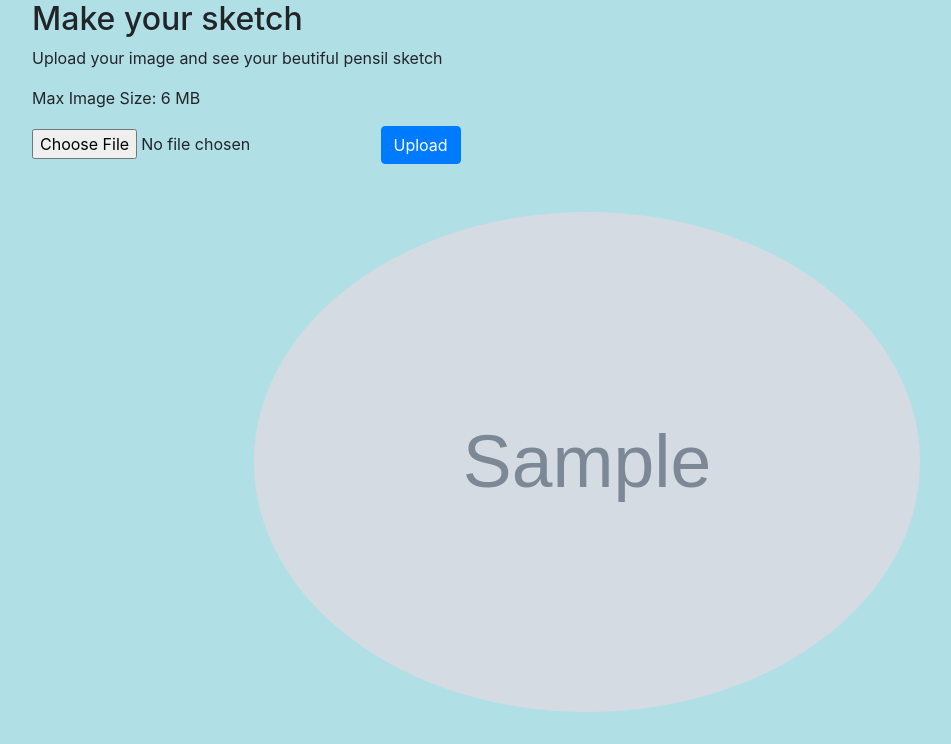
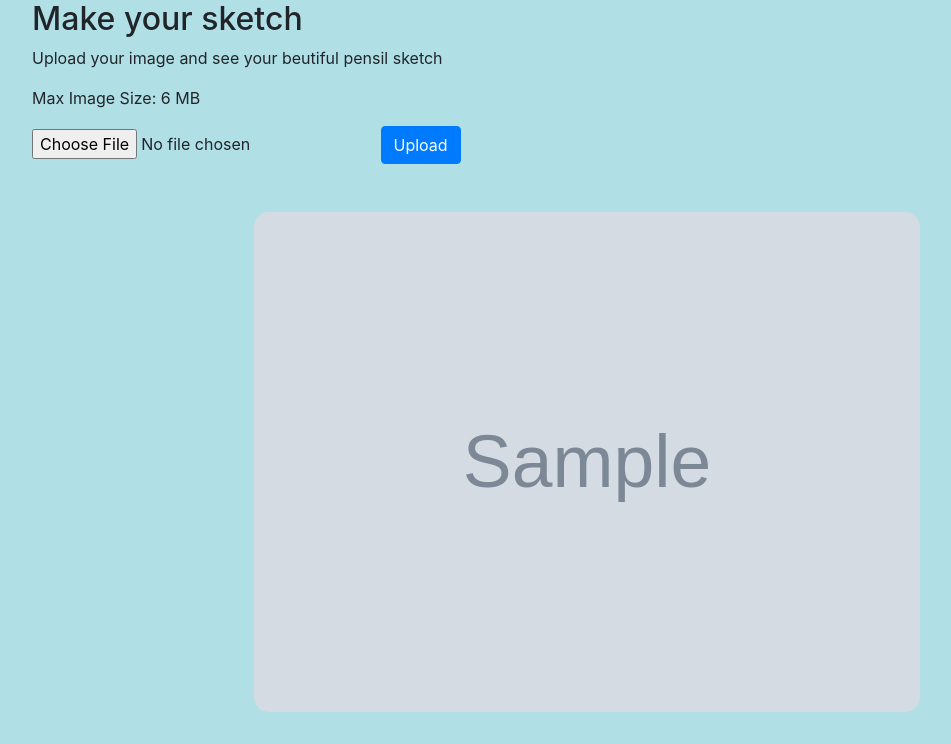
Before and after one commit to hrishi3/makeyoursketch, a Flask app: template templates/index.html in a window 1280 px wide. Shown: the part 56-800 px from the top of the page, without its empty margins (53-1004 px from the left). Run offline with Flask 2, Linux system fonts and the light colour scheme; the template is opened without the code that fills it: most values are stand-ins (such as "Sample title", 1, 10 or a date in 2020); grey boxes marked "Sample" are stand-in pictures; some libraries are stand-ins or nearby versions.

Commit message:
Update index.html

```diff
--- a/templates/index.html
+++ b/templates/index.html
@@ -9,8 +9,8 @@ img {
   display: block;
   margin-left: auto;
   margin-right: auto;
-  border: 8px solid #008000;
-  border-radius: 50%;
+  border: solid; border-width: 2px; border-color:black;
+  border-radius: 15px;
 }
 </style>
    <title>Make Your Sketch</title>
```
